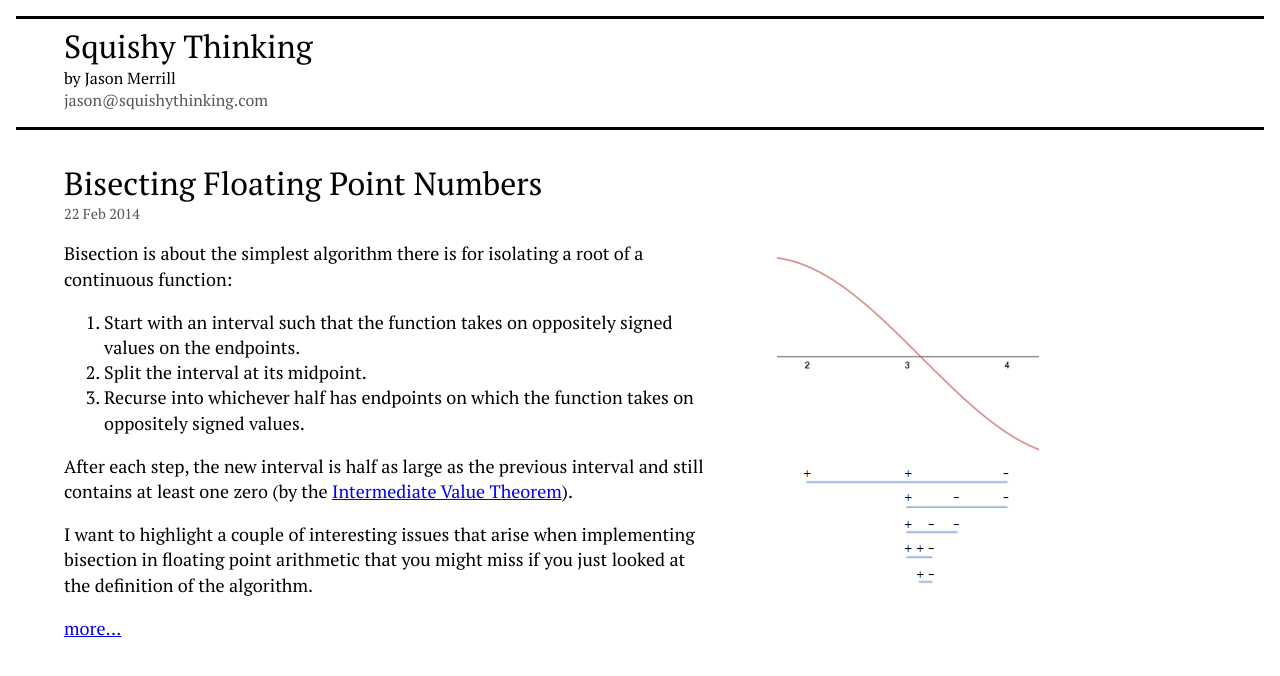
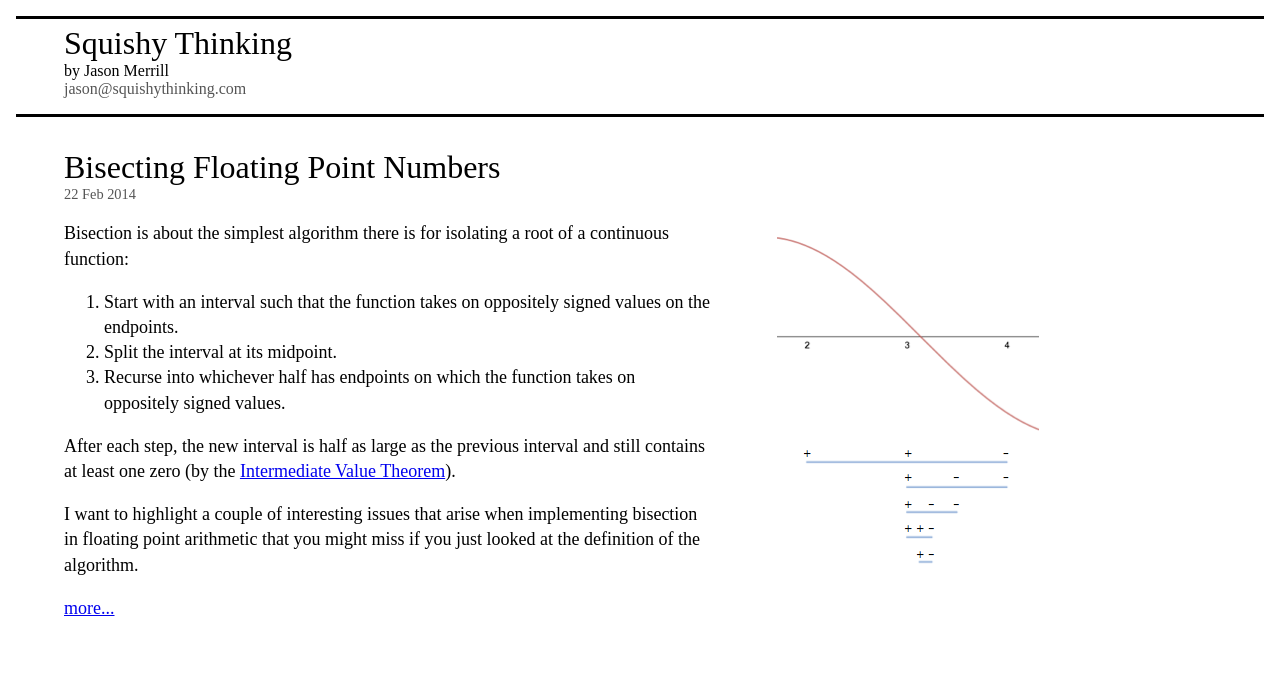
Before and after one commit to jwmerrill/jwmerrill.github.io, a Jekyll site: the page built from index.html, in a window 1280 px wide. Shown: the top 676 px of the page. Built offline with Jekyll 4.4.1, drawn with Linux system fonts in a browser that asks for light colours; some web fonts are replaced.

Commit message:
I can serve my own font, thanks.

```diff
--- a/_includes/styles.html
+++ b/_includes/styles.html
@@ -1,4 +1,4 @@
-<link href='http://fonts.googleapis.com/css?family=PT+Serif:400,400italic' rel='stylesheet' type='text/css'>
+<link rel="stylesheet" href="/fonts/ptserif.css" type="text/css" >
 <link rel="stylesheet" href="/css/style.css" type="text/css" />
 <link rel="stylesheet" href="/css/vendor/mathquill/mathquill.css" type="text/css" />
 <link rel="stylesheet" href="/css/pygments/default.css" type="text/css" />
--- /dev/null
+++ b/fonts/ptserif.css
@@ -0,0 +1,12 @@
+@font-face {
+  font-family: 'PT Serif';
+  font-style: normal;
+  font-weight: 400;
+  src: local('PT Serif'), local('PTSerif-Regular'), url(http://fonts.gstatic.com/s/ptserif/v8/EgBlzoNBIHxNPCMwXaAhYPesZW2xOQ-xsNqO47m55DA.ttf) format('truetype');
+}
+@font-face {
+  font-family: 'PT Serif';
+  font-style: italic;
+  font-weight: 400;
+  src: local('PT Serif Italic'), local('PTSerif-Italic'), url(http://fonts.gstatic.com/s/ptserif/v8/03aPdn7fFF3H6ngCgAlQzC3USBnSvpkopQaUR-2r7iU.ttf) format('truetype');
+}
```
Also changed, not shown: fonts/ptserif-italic.ttf (added), fonts/ptserif-regular.ttf (added).
